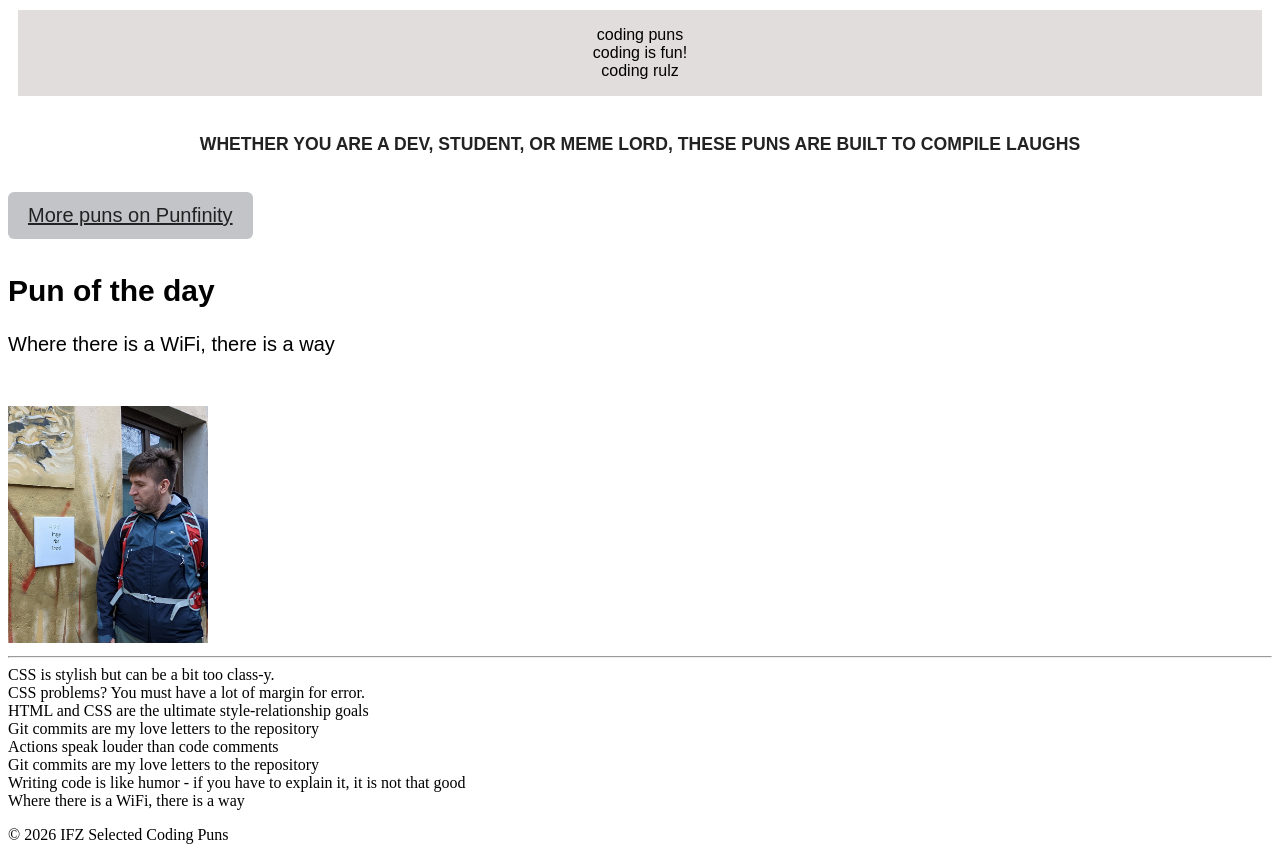
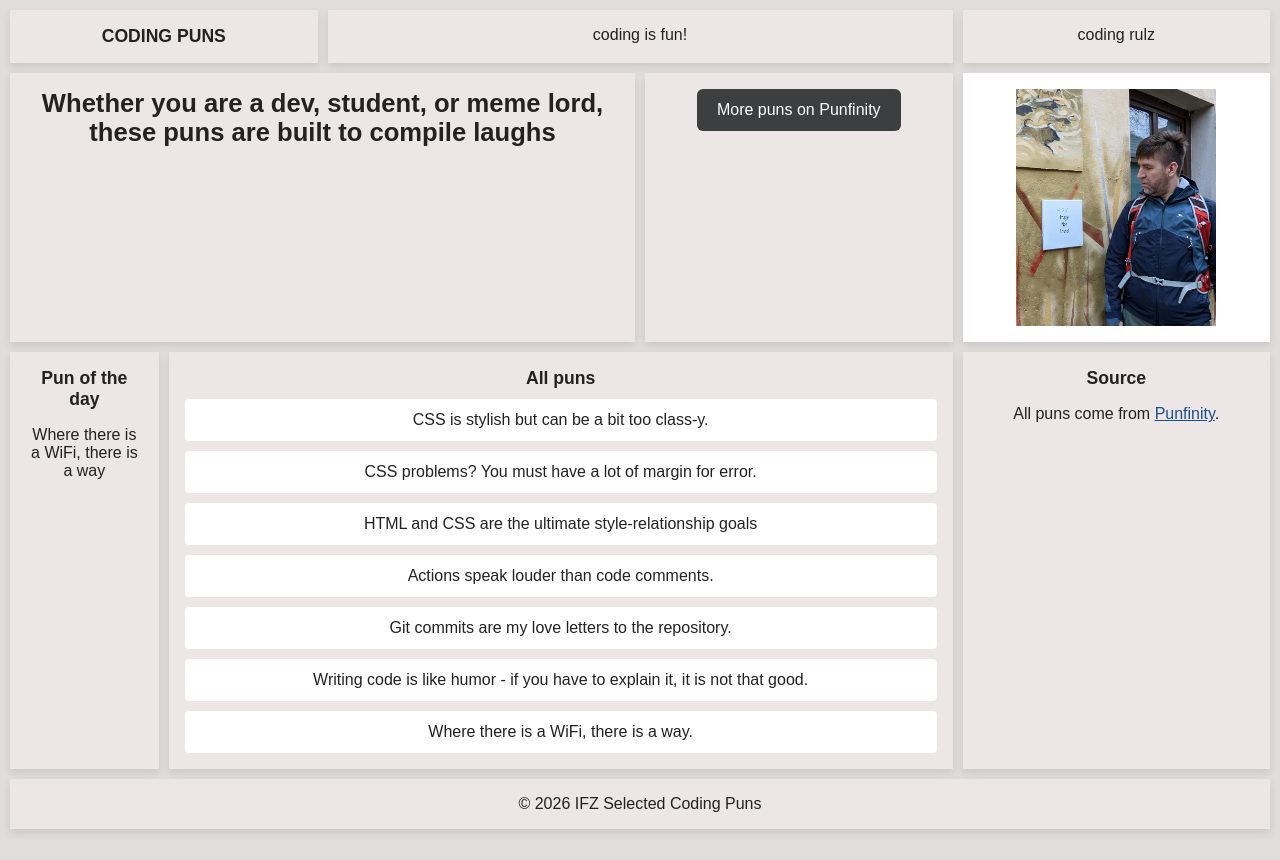
Before and after one commit to IngaFZ/DIGHUMIngaFZ, a plain HTML site: page HW2.html in a window 1280 px wide. After the commit the page ends 839 px from the top, so only its background shows below. Drawn offline with Linux system fonts and the light colour scheme.

Commit message:
Final_changes

```diff
--- a/HW2.html
+++ b/HW2.html
@@ -2,52 +2,61 @@
 <html lang="en">
 <head>
   <meta charset="UTF-8">
-    <meta name="viewport" content="width=device-width, initial-scale=1.0">
-    <title>HW2_CSS_grid</title>
+  <meta name="viewport" content="width=device-width, initial-scale=1">
+  <title>HW2 CSS Grid</title>
   <link rel="stylesheet" href="HW2_style.css">
 </head>
 <body>
-    <div class="header">
+  <div class="page">
 
-    <header>
-        <div class="brand">coding puns</div>
-        <nav>coding is fun!</nav>
+    <header class="header">
+      <div class="brand"><a href="HW2.html">coding puns</a></div>
+      <nav class="nav" aria-label="Global">coding is fun!</nav>
       <div class="tools">coding rulz</div>
     </header>
-</div>
 
-        <div class="hero">
-            <div class="feature">
-            <p>Whether you are a dev, student, or meme lord, these puns are built to compile laughs</p>
-        </div>
-        <div class="action">
+    <section class="hero-feature">
+      <h1>Whether you are a dev, student, or meme lord, these puns are built to compile laughs</h1>
+    </section>
+
+    <section class="hero-cta">
       <a class="button" href="https://punfinity.com/coding-puns">More puns on Punfinity</a>
-        </div>
+    </section>
+
+    <aside class="ad ad-large" aria-label="Advertisement">
+      <a href="https://punfinity.com/coding-puns"><img src="foto.jpg" alt="Advertisement: More coding puns" width="200" height="237"></a>
+    </aside>
+    <aside class="ad ad-small" aria-label="Advertisement">
+      <a href="https://punfinity.com/coding-puns"><img src="foto.jpg" alt="Advertisement: More coding puns" width="200" height="237"></a>
+    </aside>
+
     <section class="article-feature">
       <h2>Pun of the day</h2>
       <p>Where there is a WiFi, there is a way</p>
     </section>
-        <div class="desktopad">
-            <img src="foto.jpg" alt="Photo" width="200" height="237">
-            <a href="https://punfinity.com/coding-puns"></a>
-        </div>
-    </div>
-    <hr>
 
-<main>
-    <section class="puns">
-        <div class="pun1">CSS is stylish but can be a bit too class-y.</div>
-        <div class="pun2">CSS problems? You must have a lot of margin for error.</div>
-        <div class="pun3">HTML and CSS are the ultimate style-relationship goals</div><div class="pun5">Git commits are my love letters to the repository</div>
-        <div class="pun4">Actions speak louder than code comments</div>
-        <div class="pun5">Git commits are my love letters to the repository</div>
-        <div class="pun6">Writing code is like humor - if you have to explain it, it is not that good</div>
-        <div class="pun7">Where there is a WiFi, there is a way</div>
+    <main class="article-listing" id="puns">
+      <h2>All puns</h2>
+      <article>CSS is stylish but can be a bit too class-y.</article>
+      <article>CSS problems? You must have a lot of margin for error.</article>
+      <article>HTML and CSS are the ultimate style-relationship goals</article>
+      <article>Actions speak louder than code comments.</article>
+      <article>Git commits are my love letters to the repository.</article>
+      <article>Writing code is like humor - if you have to explain it, it is not that good.</article>
+      <article>Where there is a WiFi, there is a way.</article>
+    </main>
 
+    <aside class="sidebar">
+      <section class="sidebar-feature">
+        <h2>Source</h2>
+        <p>All puns come from <a href="https://punfinity.com/coding-puns">Punfinity</a>.</p>
+      </section>
+    </aside>
+
+    <footer class="footer">
+      <p>&copy; 2026 IFZ Selected Coding Puns</p>
+    </footer>
 
   </div>
-    </section>
-</main>
-<footer>
-    <p>&copy; 2026 IFZ Selected Coding Puns</p>
+</body>
 </html>
--- a/HW2_style.css
+++ b/HW2_style.css
@@ -1,42 +1,162 @@
-.header {
-    margin: 10px;
-    background-color: #ece6e6;
-    padding: 1rem;
-    font-family: Arial, sans-serif;
-    display: grid;
-    grid-area: grid-line;
-    grid-template-columns: (1 fr 1 fr 1 fr 1fr 1fr);
-    text-align: center;
-    gap: 10px;
-    background-color: #e2dddd;
+/* Mobile first: phones, under 576px */
+* {
+  box-sizing: border-box;
 }
 
-.feature {
-    font-size: 1.1rem;
-    color: #222222;
-    text-align: center;
-    text-transform: uppercase;
-    font-weight: bold;
-    margin: 10px;
+body {
+  margin: 0;
+  font-family: Arial, sans-serif;
+  background-color: #e2dddd;
+  color: #222222;
 }
 
-.hero {
-    display: grid;
-    font-family: Arial, sans-serif;font-size: 20px;
-    color: #000000;
-    grid-template-columns: repeat(2fr, 1fr, 1fr);
-    gap: 10px;
+a {
+  color: #1a4f8b;
 }
 
-.desktopad {
-    margin-top: 20px;
+h1,
+h2 {
+  margin: 0 0 0.5rem;
+}
+
+h1 {
+  font-size: 1.3rem;
+}
+
+h2 {
+  font-size: 1.1rem;
+}
+
+.page {
+  display: grid;
+  gap: 10px;
+  padding: 10px;
+  text-align: center;
+  grid-template-columns: 1fr 1fr;
+  grid-template-areas:
+    "brand brand"
+    "nav tools"
+    "cta cta"
+    "feature feature"
+    "ad ad"
+    "listing listing"
+    "footer footer";
+}
+
+.page > * {
+  background-color: #ece6e6;
+  padding: 1rem;
+  box-shadow: 0 4px 8px rgba(0, 0, 0, 0.1);
+}
+
+.header {
+  display: contents;
+}
+
+.header > * {
+  background-color: #ece6e6;
+  padding: 1rem;
+  box-shadow: 0 4px 8px rgba(0, 0, 0, 0.1);
+}
+
+.brand {
+  grid-area: brand;
+  font-size: 1.4rem;
+  font-weight: bold;
+  text-transform: uppercase;
+}
+
+.brand a {
+  text-decoration: none;
+  color: #222222;
+}
+
+.nav {
+  grid-area: nav;
+}
+
+.tools {
+  grid-area: tools;
+}
+
+.nav a,
+.tools a {
+  display: inline-block;
+  margin: 0 0.4rem;
+}
+
+.hero-feature {
+  grid-area: hero;
+  display: none;
+}
+
+.hero-cta {
+  grid-area: cta;
+}
+
+.article-feature {
+  grid-area: feature;
+}
+
+.article-feature img {
+  max-width: 100%;
+  height: auto;
+}
+
+.article-listing {
+  grid-area: listing;
+  display: grid;
+  gap: 10px;
+}
+
+.article-listing h2 {
+  margin: 0;
+}
+
+.article-listing article {
+  background-color: #ffffff;
+  padding: 0.75rem;
+  border-radius: 4px;
+}
+
+.sidebar {
+  grid-area: sidebar;
+  display: none;
+}
+
+.footer {
+  grid-area: footer;
+}
+
+.footer p {
+  margin: 0;
+}
+
+/* Ads: responsive visibility using display: none */
+.ad {
+  grid-area: ad;
+  display: flex;
+  justify-content: center;
+  align-items: center;
+  background-color: #ffffff;
+}
+
+.ad img {
+  max-width: 100%;
+  height: auto;
+  display: block;
+}
+
+.ad-large {
+  display: none;
 }
 
 .button {
   display: inline-block;
   padding: 0.75rem 1.25rem;
-  background-color: #c2c4c7;
-  color: #222222;
+  background-color: #3d3e3f;
+  color: #ffffff;
+  text-decoration: none;
   border-radius: 6px;
   transition: transform 0.2s ease, box-shadow 0.2s ease;
 }
@@ -45,20 +165,59 @@
 .button:focus {
   transform: scale(1.08);
   box-shadow: 0 8px 16px rgba(0, 0, 0, 0.35);
+}
 
+/* Small devices*/
+@media (min-width: 576px) {
+  h1 {
+    font-size: 1.6rem;
+  }
 
-.puns {
-    font-family: Arial, sans-serif;
-    background-color: #ece6e6;
-    display: grid;
-    box-shadow: 0px 4px 8px rgba(0, 0, 0, 0.1);
-    grid-template-columns: repeat(5, 1fr);
-    font-size: 1rem;
-    text-align: center;
-    padding: 1rem;
-    gap: 10px;
-    margin-top: 20px;
-    grid-template-areas: "pun1 pun2 pun3 pun4 pun5"
-        "pun6 pun7 picture picture picture";
+  .page {
+    grid-template-columns: repeat(4, 1fr);
+    grid-template-areas:
+      "brand nav nav tools"
+      "hero hero hero hero"
+      "cta cta cta cta"
+      "feature feature feature ad"
+      "listing listing listing listing"
+      "sidebar sidebar sidebar sidebar"
+      "footer footer footer footer";
+  }
 
+  .brand {
+    font-size: 1.1rem;
+  }
+
+  .hero-feature {
+    display: block;
+  }
+
+  .sidebar {
+    display: block;
+  }
+
+  .ad-large {
+    display: flex;
+  }
+
+  .ad-small {
+    display: none;
+  }
 }
+
+/* Desktops */
+@media (min-width: 992px) {
+  .page {
+    grid-template-columns: repeat(8, 1fr);
+    grid-template-areas:
+      "brand brand nav nav nav nav tools tools"
+      "hero hero hero hero cta cta ad ad"
+      "feature listing listing listing listing listing sidebar sidebar"
+      "footer footer footer footer footer footer footer footer";
+  }
+
+  .ad {
+    align-self: stretch;
+  }
+}
```
Lines whose indentation alone changed are shown as unchanged.
